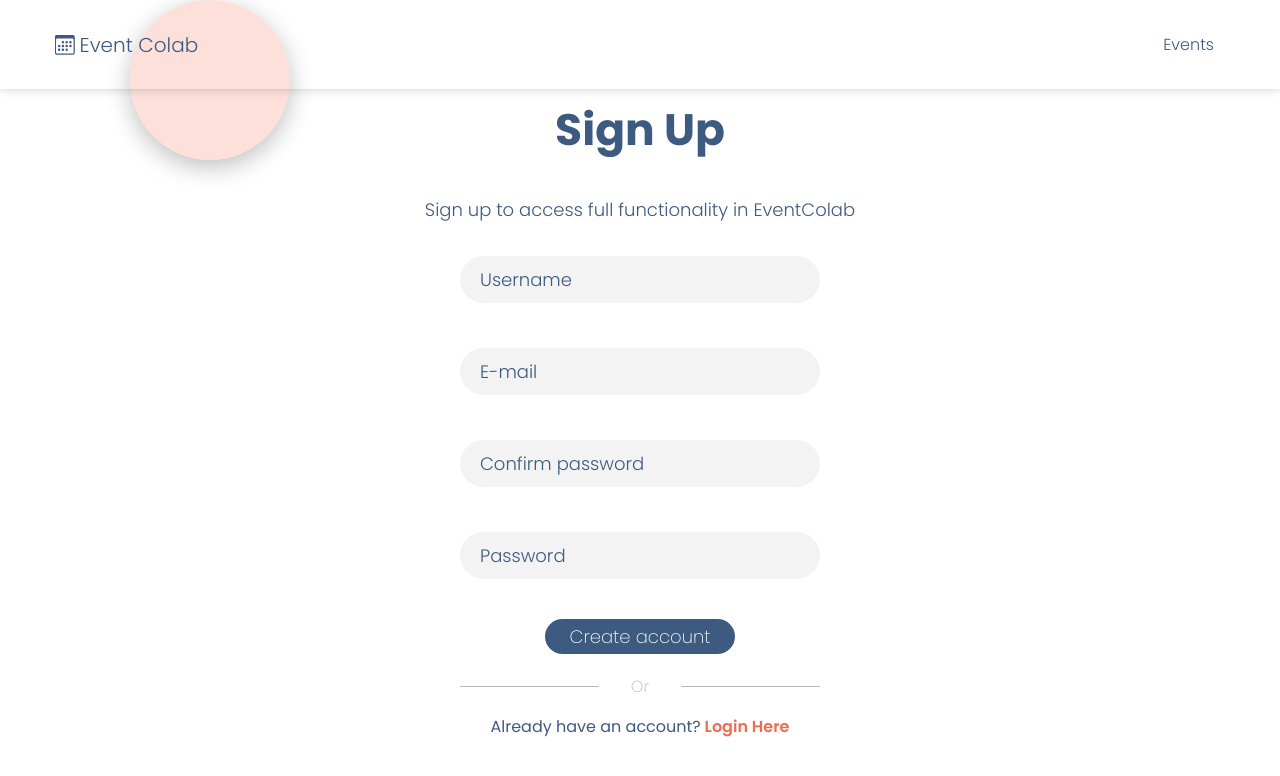
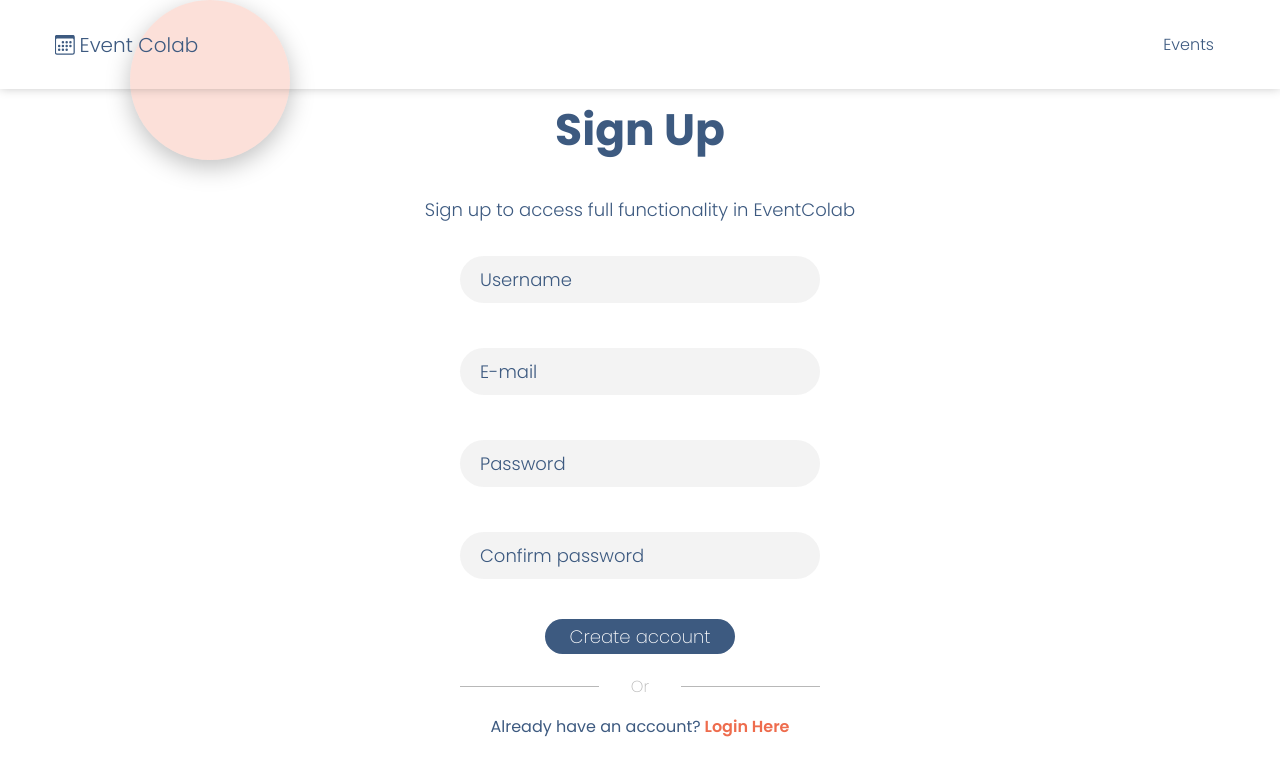
Before and after one commit to Emilysta/ZIwG, a React (Create React App) app in the folder frontend/: page /register in a window 1280 px wide. Shown: the top 776 px of the page. Built offline with nearby package versions, Linux system fonts and the light colour scheme.

Commit message:
Register data validaton

```diff
--- a/frontend/src/Components/Input/TextInput.tsx
+++ b/frontend/src/Components/Input/TextInput.tsx
@@ -1,4 +1,5 @@
 import * as React from "react";
+import { ValidationFun } from "Utils/TextInputValidation";
 import './TextInput.scss'
 
 export type TextInputProps = {
@@ -6,8 +7,9 @@ export type TextInputProps = {
   name?: string,
   overrideType?: string,
   onChange?: (event: React.ChangeEvent<HTMLInputElement>) => void,
-  checkIfError?: (inputValue: string) => string
+  validate?: ValidationFun[]
 }
+
 export type TextInputState = { value: string, error: string }
 
 export class TextInput extends React.Component<TextInputProps, TextInputState> {
@@ -21,14 +23,24 @@ export class TextInput extends React.Component<TextInputProps, TextInputState> {
     this.handleChange = this.handleChange.bind(this);
   }
 
+  validation(value: string) {
+    for (let fun of this.props.validate) {
+      let val = fun(value)
+      if (val != null)
+        return val
+    }
+    return null
+  }
+
   handleChange(event: React.ChangeEvent<HTMLInputElement>) {
     const currentValue = event.currentTarget.value;
-    this.setState({ value: currentValue });
+    this.setState({
+      ...this.state,
+      value: currentValue,
+      error: this.validation(currentValue)
+    })
     if (this.props.onChange)
       this.props.onChange(event)
-    if (this.props.checkIfError) {
-      this.setState({ error: this.props.checkIfError(this.state.value) })
-    }
   }
 
   render(): React.ReactNode {
--- a/frontend/src/Components/RegisterForm.tsx
+++ b/frontend/src/Components/RegisterForm.tsx
@@ -5,6 +5,7 @@ import { StateButton } from "./Input/Button";
 import { Link } from 'react-router-dom';
 import { useState } from "react";
 import { Divider } from "./Divider";
+import { validLogin, validEmail, passwordValidate } from "Utils/TextInputValidation";
 
 export function RegisterForm() {
     const handleSubmit = (event: React.FormEvent<HTMLFormElement>) => {
@@ -15,28 +16,20 @@ export function RegisterForm() {
     const [username, setUsername] = useState('');
     const [email, setEmail] = useState('');
     const [password, setPassword] = useState('');
-    const [confirmpassword, setConfirmPassword] = useState('');
+    const [confirmPassword, setConfirmPassword] = useState('');
 
-    const checkIfError = (inputValue: string) => {
-        if (inputValue.length < 5)
-            return 'tooShort';
-        else
-            return '';
-    }
-
-    const checkPasswordError = (inputValue: string) => {
-        if (password.length !== 0 && confirmpassword.length !== 0 && password !== confirmpassword)
-            return 'Passwords do not match';
-        else
-            return '';
+    const checkConfirm = (inputValue: string) => {
+        return password.length !== 0 && confirmPassword.length !== 0 && password !== confirmPassword
+            ? 'Passwords do not match'
+            : null
     }
 
     const renderForm = (
         <form onSubmit={handleSubmit} className="RegisterForm">
-            <TextInput placeHolder='Username' onChange={(e) => setUsername(e.target.value)} checkIfError={checkIfError} />
-            <TextInput placeHolder='E-mail' onChange={(e) => setEmail(e.target.value)} checkIfError={checkIfError} />
-            <TextInput placeHolder='Confirm password' overrideType="password" onChange={(e) => setPassword(e.target.value)} checkIfError={checkIfError} />
-            <TextInput placeHolder='Password' overrideType="password" onChange={(e) => setConfirmPassword(e.target.value)} checkIfError={checkPasswordError} />
+            <TextInput placeHolder='Username' onChange={(e) => setUsername(e.target.value)} validate={[validLogin]} />
+            <TextInput placeHolder='E-mail' onChange={(e) => setEmail(e.target.value)} validate={[validEmail]} />
+            <TextInput placeHolder='Password' overrideType="password" onChange={(e) => setConfirmPassword(e.target.value)} validate={passwordValidate} />
+            <TextInput placeHolder='Confirm password' overrideType="password" onChange={(e) => setPassword(e.target.value)} validate={[checkConfirm]} />
             <StateButton type="submit" value="Create account" />
         </form>
     );
--- /dev/null
+++ b/frontend/src/Utils/TextInputValidation.ts
@@ -0,0 +1,26 @@
+export interface ValidationFun {
+    (value: string): string | null
+}
+
+export const containLower: ValidationFun = (value) =>
+    value.match(/[a-z]/g) ? null : "Password must contain at lest one lower case letter"
+
+export const containUpper: ValidationFun = (value) =>
+    value.match(/[A-Z]/g) ? null : "Password must contain at lest one upper case letter"
+
+export const containNumber: ValidationFun = (value) =>
+    value.match(/[1234567890]/g) ? null : "Password must contain at lest one number"
+
+export const containSymbol: ValidationFun = (value) =>
+    value.match(/[#?!@$%^&*-]/g) ? null : "Password must contain at lest one symbol"
+
+export const passwordLength: ValidationFun = (value) =>
+    value.length > 8 ? null : "Password must contain at least 8 symbols"
+
+export const validLogin: ValidationFun = (value) =>
+    value.length < 5 ? 'Too short' : null
+
+export const validEmail: ValidationFun = (value) =>
+    value.match(/^[a-zA-Z0-9.!#$%&'*+/=?^_`{|}~-]+@[a-zA-Z0-9-]+(?:\.[a-zA-Z0-9-]+)+$/) ? null : "Wrong email"
+
+export const passwordValidate = [passwordLength, containLower, containUpper, containNumber, containSymbol]
--- a/frontend/tsconfig.json
+++ b/frontend/tsconfig.json
@@ -15,6 +15,9 @@
             "Components/*": [
                 "Components/*"
             ],
+            "Utils/*": [
+                "Utils/*"
+            ]
         }
     },
     "include": [
```
